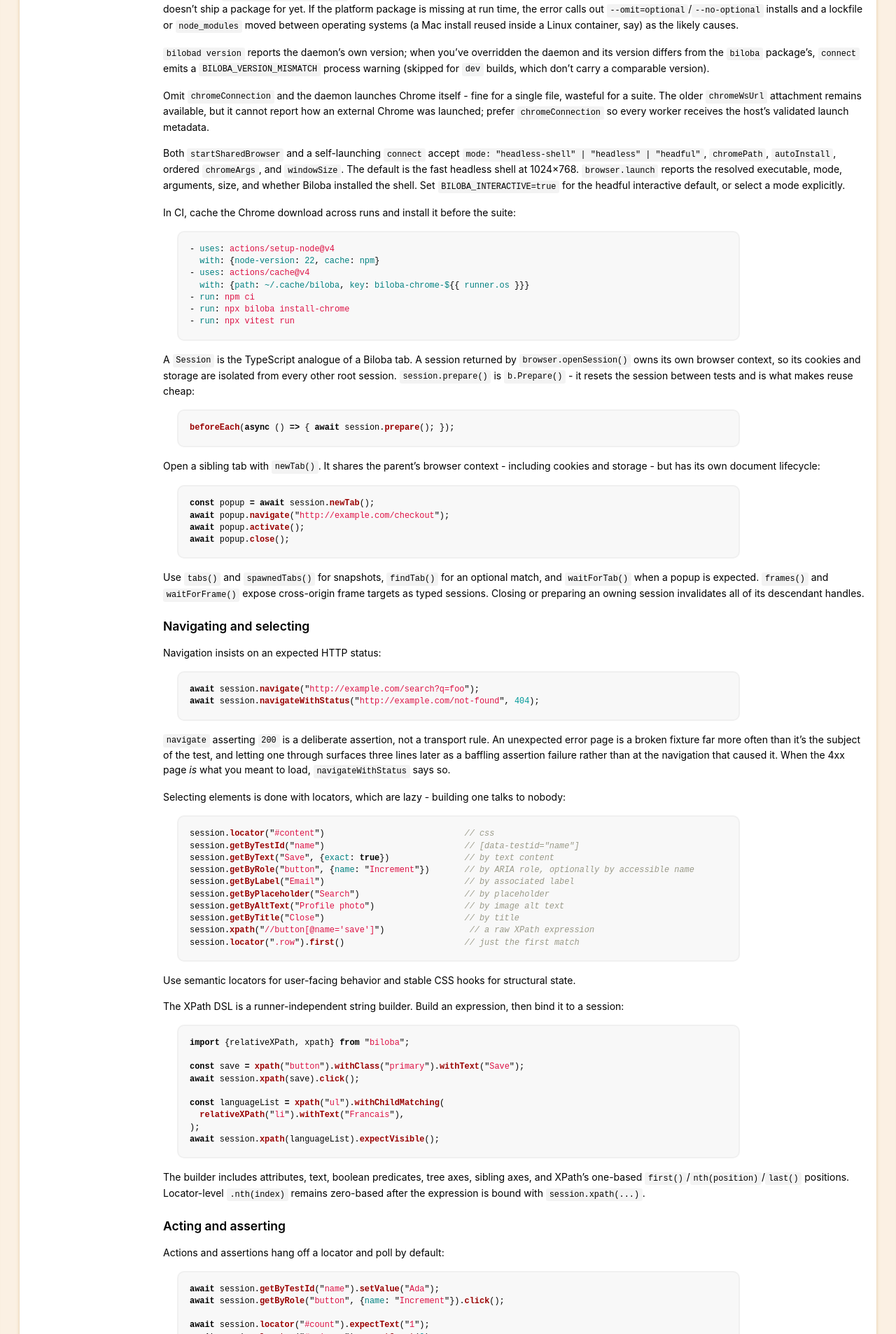
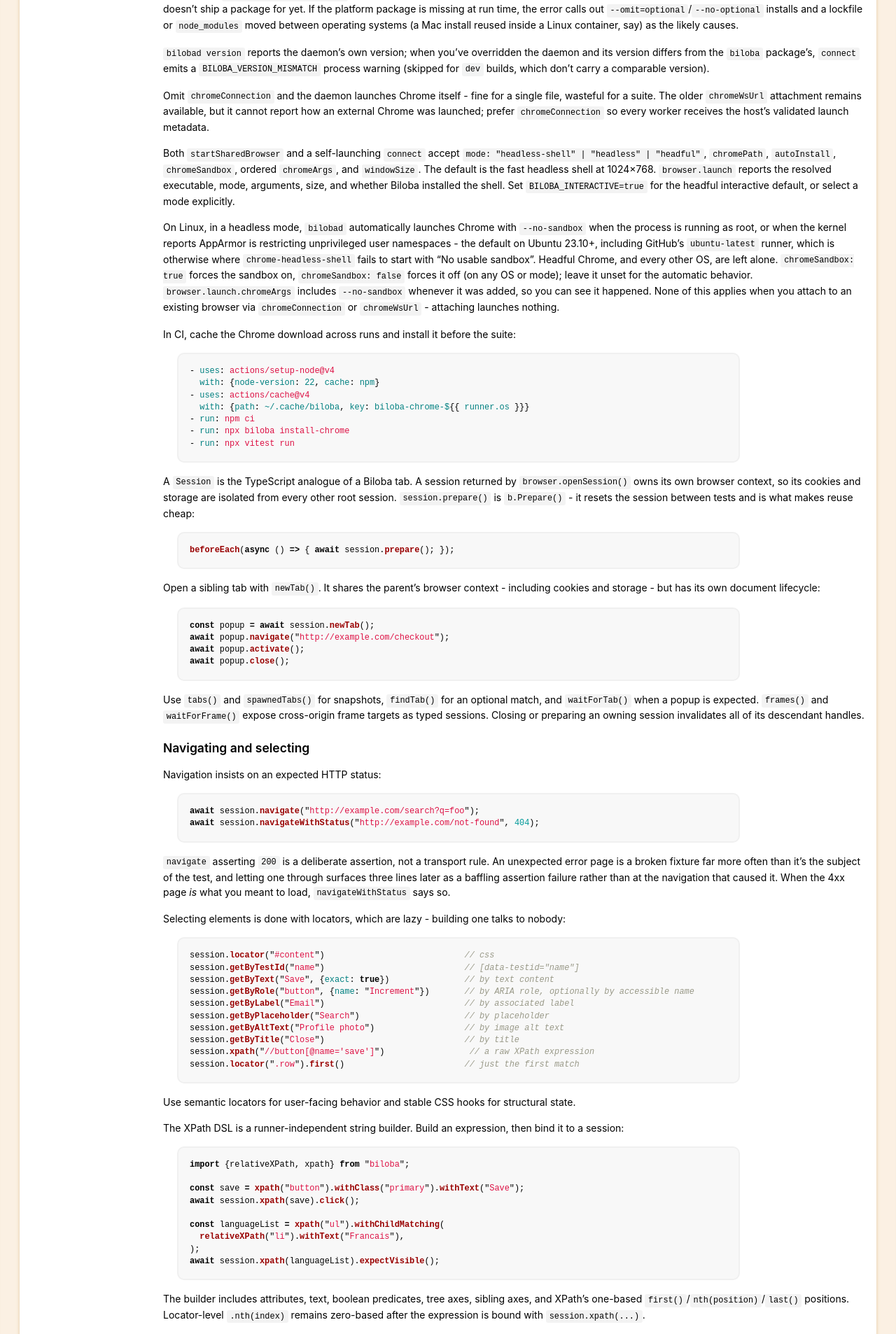
Before and after one commit to onsi/biloba, a Jekyll site: the page built from docs/vitest.md, in a window 1280 px wide. Shown: the part 3031-4937 px from the top of the page at 70% size. Built offline with Jekyll 4.4.1, drawn with Linux system fonts in a browser that asks for light colours; comment, search, counter and statistics services are not loaded; some of the changed text lies outside the part shown.

Commit message:
docs: document the Linux sandbox auto-disable and ChromeSandbox knob
docs/index.md and docs/vitest.md get a short section where Chrome
launch/CI setup is discussed: what Biloba does on Linux, why, and how
to override it. The biloba-go and biloba-vitest setup skills get the
same, and biloba-vitest's debug-failures skill notes that a "No usable
sandbox" failure should now only happen with the sandbox forced on.
CHANGELOG.md gets one Unreleased/Features entry.

Co-Authored-By: Claude Opus 5 <noreply@anthropic.com>
Claude-Session: https://claude.ai/code/session_01JvDfZ9HgKrH9gsqgH3en7k

```diff
--- a/docs/vitest.md
+++ b/docs/vitest.md
@@ -139,7 +139,9 @@ afterAll(async () => { await browser.close(); });
 
 Omit `chromeConnection` and the daemon launches Chrome itself - fine for a single file, wasteful for a suite.  The older `chromeWsUrl` attachment remains available, but it cannot report how an external Chrome was launched; prefer `chromeConnection` so every worker receives the host's validated launch metadata.
 
-Both `startSharedBrowser` and a self-launching `connect` accept `mode: "headless-shell" | "headless" | "headful"`, `chromePath`, `autoInstall`, ordered `chromeArgs`, and `windowSize`.  The default is the fast headless shell at 1024×768.  `browser.launch` reports the resolved executable, mode, arguments, size, and whether Biloba installed the shell.  Set `BILOBA_INTERACTIVE=true` for the headful interactive default, or select a mode explicitly.
+Both `startSharedBrowser` and a self-launching `connect` accept `mode: "headless-shell" | "headless" | "headful"`, `chromePath`, `autoInstall`, `chromeSandbox`, ordered `chromeArgs`, and `windowSize`.  The default is the fast headless shell at 1024×768.  `browser.launch` reports the resolved executable, mode, arguments, size, and whether Biloba installed the shell.  Set `BILOBA_INTERACTIVE=true` for the headful interactive default, or select a mode explicitly.
+
+On Linux, in a headless mode, `bilobad` automatically launches Chrome with `--no-sandbox` when the process is running as root, or when the kernel reports AppArmor is restricting unprivileged user namespaces - the default on Ubuntu 23.10+, including GitHub's `ubuntu-latest` runner, which is otherwise where `chrome-headless-shell` fails to start with "No usable sandbox". Headful Chrome, and every other OS, are left alone. `chromeSandbox: true` forces the sandbox on, `chromeSandbox: false` forces it off (on any OS or mode); leave it unset for the automatic behavior. `browser.launch.chromeArgs` includes `--no-sandbox` whenever it was added, so you can see it happened. None of this applies when you attach to an existing browser via `chromeConnection` or `chromeWsUrl` - attaching launches nothing.
 
 In CI, cache the Chrome download across runs and install it before the suite:
 
```
Also changed, not shown: docs/index.md (+15 -0 lines), plugins/biloba-go/skills/setup/SKILL.md (+3 -0 lines), plugins/biloba-vitest/skills/debug-failures/SKILL.md (+1 -0 lines), plugins/biloba-vitest/skills/setup/SKILL.md (+2 -1 lines), CHANGELOG.md.
